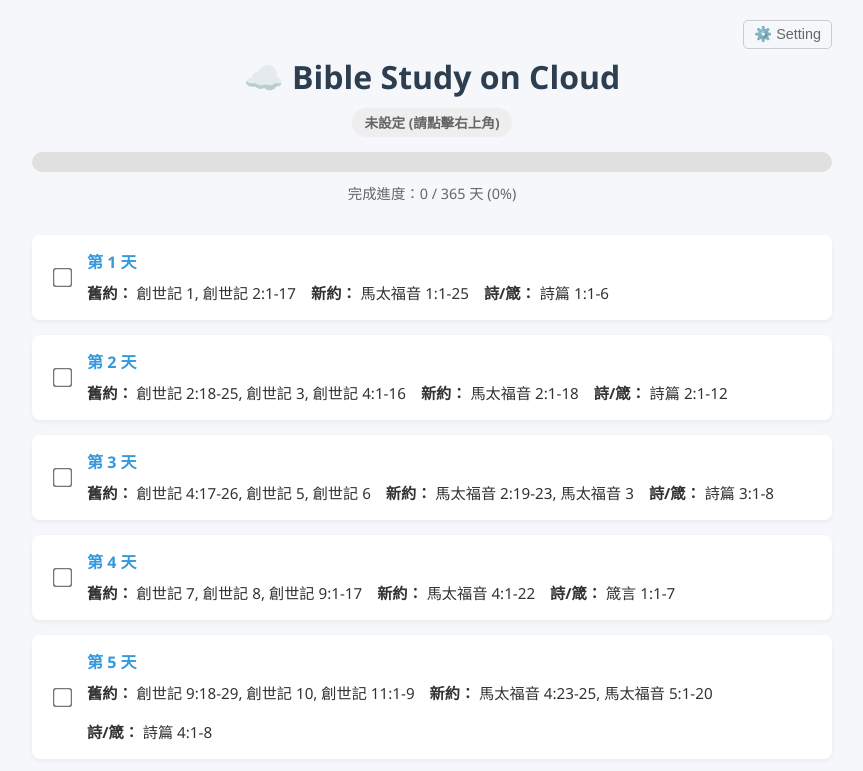
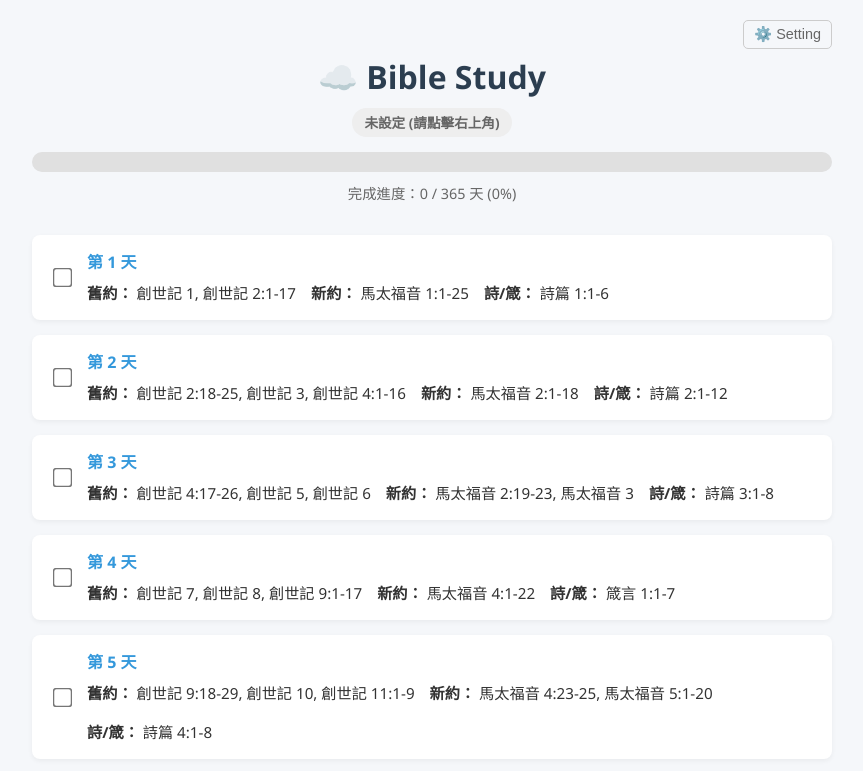
Before and after one commit to Teraze17/bible_study, a plain HTML site: page index.html in a window 1280 px wide. Shown: the top 771 px of the page, without its empty margins (208-1071 px from the left). Drawn offline with Linux system fonts and the light colour scheme.

Commit message:
Update index.html

```diff
--- a/index.html
+++ b/index.html
@@ -215,7 +215,7 @@
     <button class="settings-btn" onclick="openSettings()">⚙️ Setting</button>
 
     <header>
-        <h1>☁️ Bible Study on Cloud</h1>
+        <h1>☁️ Bible Study</h1>
         <div id="sync-status">未設定 GitHub</div>
         <div class="progress-container">
             <div class="progress-bar" id="progressBar"></div>
@@ -850,4 +850,5 @@
 </script>
 
 </body>
+
 </html>
```
